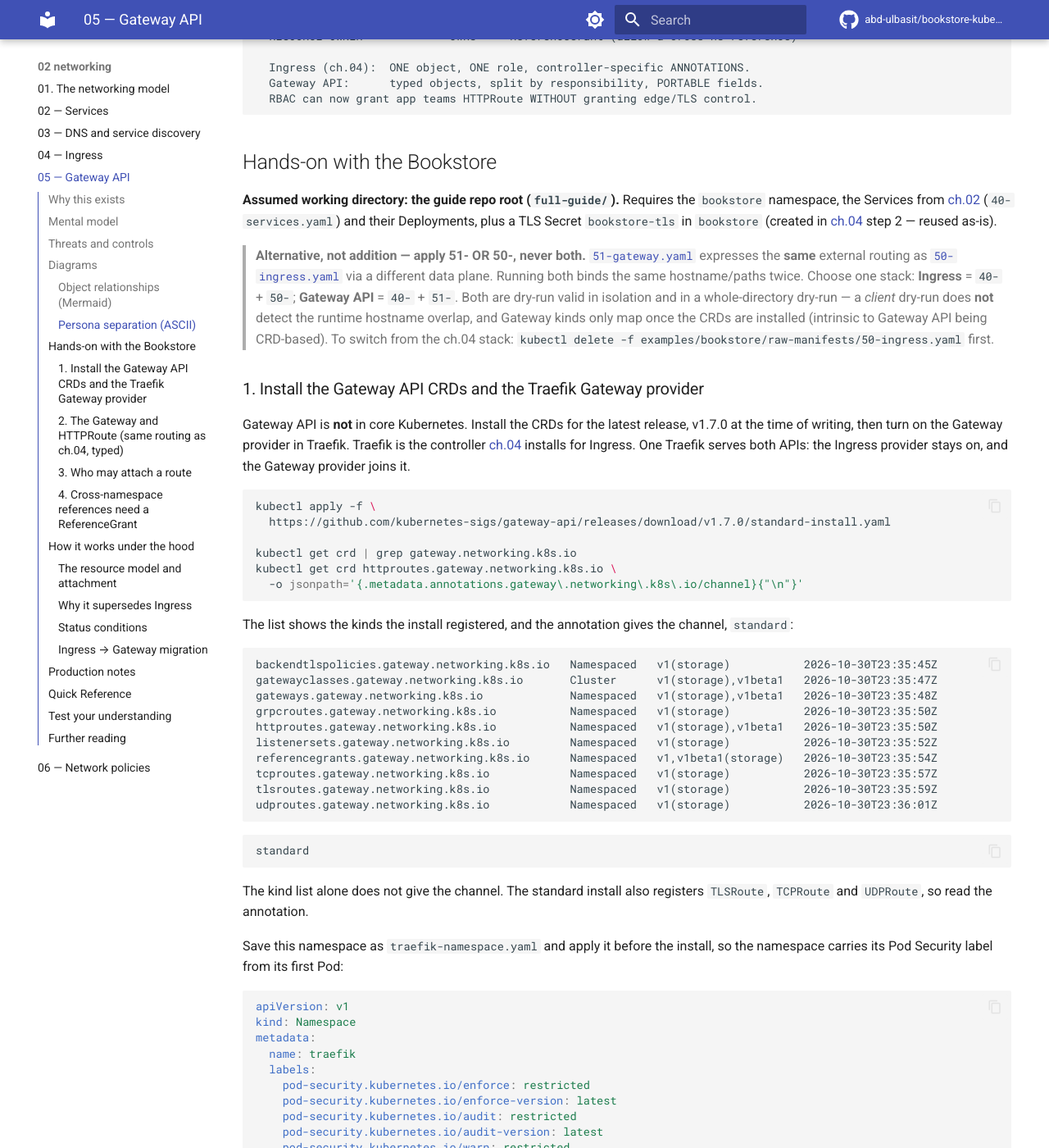
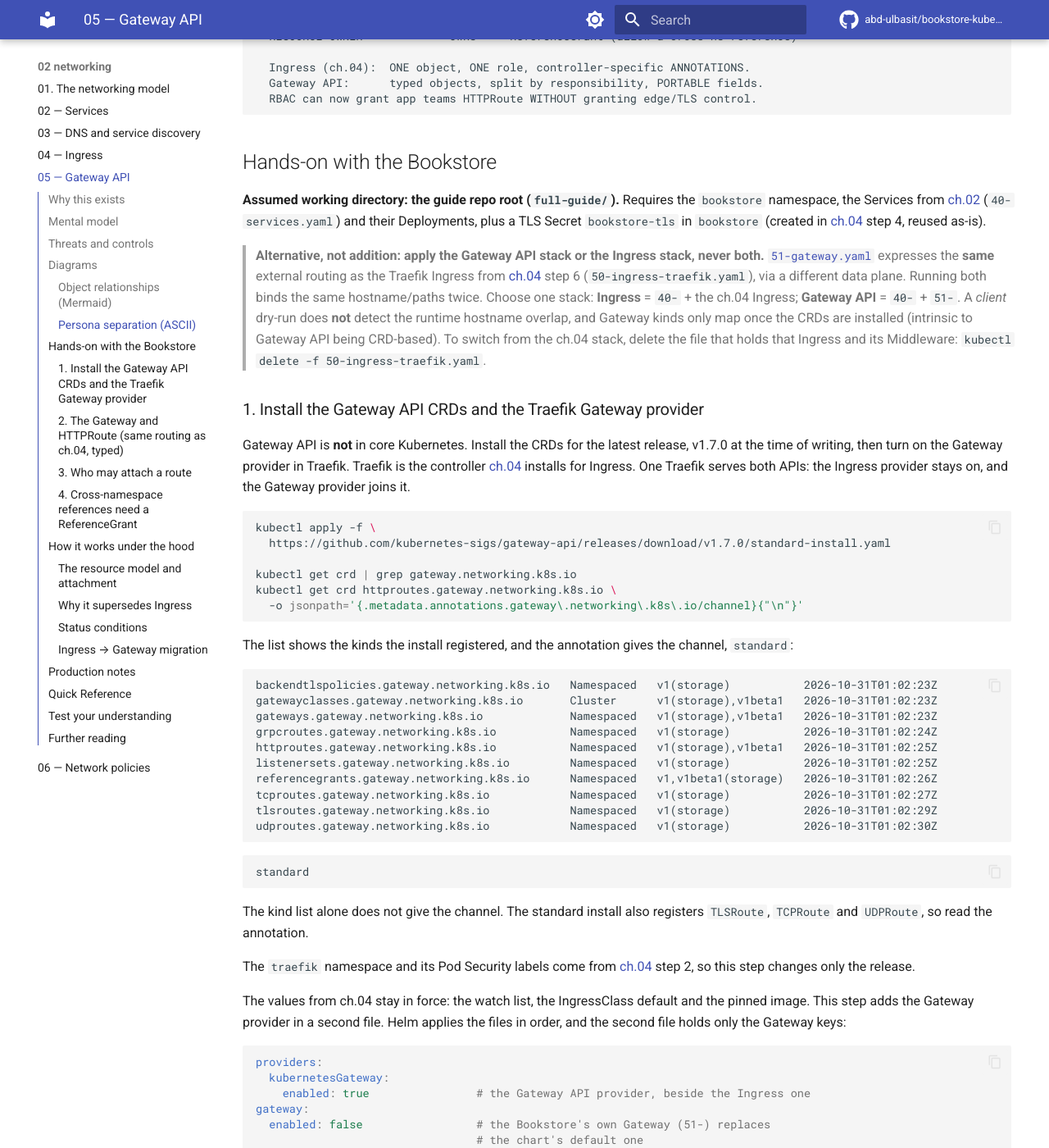
Before and after one commit to abd-ulbasit/bookstore-kubernetes-guide, an MkDocs documentation site: the page built from full-guide/02-networking/05-gateway-api.md, in a window 1280 px wide and 1400 px high, scrolled down 2816 px. Shown: the whole window at 82% size. Built offline with MkDocs 1.6.1 and Material for MkDocs 9.7.7, drawn with Linux system fonts in a browser that asks for light colours; comment, search, counter and statistics services are not loaded; some of the changed text lies outside the part shown.

Commit message:
networking: fix the ch.05 and ch.06 review findings
ch.05 (Gateway API): the Gateway keys are a second values file on top of
ch.04's, so the Ingress settings (watch list, IngressClass default, pinned
image) stay in force. The invalid versionOverride key is gone, the namespace
is no longer re-taught, and the kind port mappings carry listenAddress. The
TLS Secret is ch.04 step 4, and the TLS check reads the listener's
ResolvedRefs. The switch text names the ch.04 Traefik Ingress and its
Middleware, not the ingress-nginx file. The production note keeps only the
Gateway-provider part.

ch.06 (network policies): the policy file admits the traefik namespace, not
ingress-nginx, and carries the catalog-to-redis pair the readiness check
needs. The stale CNI text is corrected in the file, its kustomize and helm
copies, the values and the troubleshooting playbook. Step 3 adds a request
through the controller. Step 6 applies its except to a scratch label and
deletes the rule, so no Bookstore workload gets it. The matrix and diagram
show the redis edge. The threat rows say what is shown, and the cannot-do
list attributes the upstream items.

Captured blocks come from re-runs on the lab cluster, in transcripts
02-05.txt and 02-06.txt. Run 1 is kept below each run 2.

Co-Authored-By: Claude Haiku 5.5 <noreply@anthropic.com>

````diff
--- a/full-guide/02-networking/05-gateway-api.md
+++ b/full-guide/02-networking/05-gateway-api.md
@@ -17,11 +17,11 @@
 
 [ch.04](04-ingress.md) exposed the Bookstore, but exposed Ingress's ceilings:
 **everything beyond host/path is controller-specific annotation string-soup**
-(the Bookstore's `rewrite-target` is an annotation that only one controller
-reads), there is **one
-role** (no separation between the team that owns the cluster's edge/TLS and the
-team that owns *their* service's routes), it is **HTTP-only**, and the
-annotation surface is **unvalidated** (typos fail silently at the controller).
+(the Bookstore's path rewrite is a Traefik Middleware, attached through an
+annotation that only Traefik reads), there is **one role** (no separation
+between the team that owns the cluster's edge/TLS and the team that owns
+*their* service's routes), it is **HTTP-only**, and the annotation surface is
+**unvalidated** (typos fail silently at the controller).
 
 **Gateway API** is the project's answer: a set of **typed, portable CRDs** that
 expresses routing as first-class spec fields (not annotations), splits the
@@ -120,19 +120,20 @@ flowchart TB
 **Assumed working directory: the guide repo root (`full-guide/`).** Requires
 the `bookstore` namespace, the Services from [ch.02](02-services.md)
 (`40-services.yaml`) and their Deployments, plus a TLS Secret `bookstore-tls`
-in `bookstore` (created in [ch.04](04-ingress.md) step 2 — reused as-is).
+in `bookstore` (created in [ch.04](04-ingress.md) step 4, reused as-is).
 
-> **Alternative, not addition — apply 51- OR 50-, never both.**
+> **Alternative, not addition: apply the Gateway API stack or the Ingress
+> stack, never both.**
 > [`51-gateway.yaml`](../examples/bookstore/raw-manifests/51-gateway.yaml)
-> expresses the **same** external routing as
-> [`50-ingress.yaml`](../examples/bookstore/raw-manifests/50-ingress.yaml) via
-> a different data plane. Running both binds the same hostname/paths twice.
-> Choose one stack: **Ingress** = `40-` + `50-`; **Gateway API** = `40-` +
-> `51-`. Both are dry-run valid in isolation and in a whole-directory dry-run
-> — a *client* dry-run does **not** detect the runtime hostname overlap, and
-> Gateway kinds only map once the CRDs are installed (intrinsic to Gateway API
-> being CRD-based). To switch from the ch.04 stack:
-> `kubectl delete -f examples/bookstore/raw-manifests/50-ingress.yaml` first.
+> expresses the **same** external routing as the Traefik Ingress from
+> [ch.04](04-ingress.md) step 6 (`50-ingress-traefik.yaml`), via a different
+> data plane. Running both binds the same hostname/paths twice. Choose one
+> stack: **Ingress** = `40-` + the ch.04 Ingress; **Gateway API** = `40-` +
+> `51-`. A *client* dry-run does **not** detect the runtime hostname overlap,
+> and Gateway kinds only map once the CRDs are installed (intrinsic to Gateway
+> API being CRD-based). To switch from the ch.04 stack, delete the file that
+> holds that Ingress and its Middleware: `kubectl delete -f
+> 50-ingress-traefik.yaml`.
 
 ### 1. Install the Gateway API CRDs and the Traefik Gateway provider
 
@@ -156,16 +157,16 @@ channel, `standard`:
 
 <!-- gate: output -->
 ```text
-backendtlspolicies.gateway.networking.k8s.io   Namespaced   v1(storage)           2026-10-30T23:35:45Z
-gatewayclasses.gateway.networking.k8s.io       Cluster      v1(storage),v1beta1   2026-10-30T23:35:47Z
-gateways.gateway.networking.k8s.io             Namespaced   v1(storage),v1beta1   2026-10-30T23:35:48Z
-grpcroutes.gateway.networking.k8s.io           Namespaced   v1(storage)           2026-10-30T23:35:50Z
-httproutes.gateway.networking.k8s.io           Namespaced   v1(storage),v1beta1   2026-10-30T23:35:50Z
-listenersets.gateway.networking.k8s.io         Namespaced   v1(storage)           2026-10-30T23:35:52Z
-referencegrants.gateway.networking.k8s.io      Namespaced   v1,v1beta1(storage)   2026-10-30T23:35:54Z
-tcproutes.gateway.networking.k8s.io            Namespaced   v1(storage)           2026-10-30T23:35:57Z
-tlsroutes.gateway.networking.k8s.io            Namespaced   v1(storage)           2026-10-30T23:35:59Z
-udproutes.gateway.networking.k8s.io            Namespaced   v1(storage)           2026-10-30T23:36:01Z
+backendtlspolicies.gateway.networking.k8s.io   Namespaced   v1(storage)           2026-10-31T01:02:23Z
+gatewayclasses.gateway.networking.k8s.io       Cluster      v1(storage),v1beta1   2026-10-31T01:02:23Z
+gateways.gateway.networking.k8s.io             Namespaced   v1(storage),v1beta1   2026-10-31T01:02:23Z
+grpcroutes.gateway.networking.k8s.io           Namespaced   v1(storage)           2026-10-31T01:02:24Z
+httproutes.gateway.networking.k8s.io           Namespaced   v1(storage),v1beta1   2026-10-31T01:02:25Z
+listenersets.gateway.networking.k8s.io         Namespaced   v1(storage)           2026-10-31T01:02:25Z
+referencegrants.gateway.networking.k8s.io      Namespaced   v1,v1beta1(storage)   2026-10-31T01:02:26Z
+tcproutes.gateway.networking.k8s.io            Namespaced   v1(storage)           2026-10-31T01:02:27Z
+tlsroutes.gateway.networking.k8s.io            Namespaced   v1(storage)           2026-10-31T01:02:29Z
+udproutes.gateway.networking.k8s.io            Namespaced   v1(storage)           2026-10-31T01:02:30Z
 ```
 
 <!-- gate: output -->
@@ -176,54 +177,32 @@ standard
 The kind list alone does not give the channel. The standard install also
 registers `TLSRoute`, `TCPRoute` and `UDPRoute`, so read the annotation.
 
-Save this namespace as `traefik-namespace.yaml` and apply it before the
-install, so the namespace carries its Pod Security label from its first Pod:
+The `traefik` namespace and its Pod Security labels come from
+[ch.04](04-ingress.md) step 2, so this step changes only the release.
+
+The values from ch.04 stay in force: the watch list, the IngressClass default
+and the pinned image. This step adds the Gateway provider in a second file.
+Helm applies the files in order, and the second file holds only the Gateway
+keys:
 
 ```yaml
-apiVersion: v1
-kind: Namespace
-metadata:
-  name: traefik
-  labels:
-    pod-security.kubernetes.io/enforce: restricted
-    pod-security.kubernetes.io/enforce-version: latest
-    pod-security.kubernetes.io/audit: restricted
-    pod-security.kubernetes.io/audit-version: latest
-    pod-security.kubernetes.io/warn: restricted
-    pod-security.kubernetes.io/warn-version: latest
-```
-
-Save these values as `traefik-values.yaml`. They set the image digest, turn on
-the Gateway provider, and expose the controller on the NodePorts the kind
-cluster maps. The chart's own security settings stay as shipped: non-root,
-read-only root filesystem, every capability dropped:
-
-```yaml
-image:
-  digest: sha256:1336e85aaed293bd63d005086e0dd013b04078b26aaeb1c18b26a2f928af7e65  # docker.io/traefik:v3.7.16
-  versionOverride: v3.7.16       # the tag the digest was resolved from
 providers:
   kubernetesGateway:
-    enabled: true                # the Gateway API provider
+    enabled: true                # the Gateway API provider, beside the Ingress one
 gateway:
   enabled: false                 # the Bookstore's own Gateway (51-) replaces
                                  # the chart's default one
-service:
-  spec:
-    type: NodePort               # kind has no load balancer; see the port
-                                 # mapping below
-ports:
-  web:
-    nodePort: 30080
-  websecure:
-    nodePort: 30443
 ```
+
+Save it as `traefik-gateway-values.yaml`, then upgrade the ch.04 release in
+place. The release name and namespace stay the same:
 
 ```sh
 helm repo add traefik https://traefik.github.io/charts
 helm repo update traefik
 helm upgrade --install traefik traefik/traefik --version 42.2.0 \
-  --namespace traefik --values traefik-values.yaml
+  --namespace traefik --values traefik-values.yaml \
+  --values traefik-gateway-values.yaml
 ```
 
 The chart renders a GatewayClass named `traefik`. Read its `controllerName`,
@@ -264,11 +243,15 @@ nodes:
     extraPortMappings:
       - containerPort: 30080     # Traefik web NodePort
         hostPort: 80
+        listenAddress: "127.0.0.1"
         protocol: TCP
       - containerPort: 30443     # Traefik websecure NodePort
         hostPort: 443
+        listenAddress: "127.0.0.1"
         protocol: TCP
 ```
+
+`listenAddress` keeps the ports on localhost, as in ch.04 step 1.
 
 Without the mapping, forward the Service and send the requests in steps 2 and 4
 to port 8443 on the loopback address:
@@ -371,9 +354,21 @@ ResolvedRefs=True
 ```
 
 `Programmed=True` means Traefik has configured its data plane.
-`ResolvedRefs=True` means the TLS Secret and every backend Service resolved.
+The route's `ResolvedRefs=True` means every backend Service in its rules
+resolved. The TLS Secret is a listener condition, so read the listener's
+conditions for it:
 
-Check TLS with the certificate from [ch.04](04-ingress.md) step 2. Verify
+```sh
+kubectl get gateway bookstore -n bookstore \
+  -o jsonpath='{range .status.listeners[*]}{.name}: {range .conditions[*]}{.type}={.status} {end}{"\n"}{end}'
+```
+
+<!-- gate: output -->
+```text
+https: Accepted=True ResolvedRefs=True Programmed=True
+```
+
+Check TLS with the certificate from [ch.04](04-ingress.md) step 4. Verify
 against `tls.crt` rather than skipping verification with `-k`:
 
 ```sh
@@ -583,11 +578,16 @@ spec:
       name: catalog
 ```
 
-Save the grant as `referencegrant.yaml`, apply it, and check the route. Then
-fetch a book through the team's path:
+Save the grant as `referencegrant.yaml`, apply it, and wait until the route
+reports `ResolvedRefs=True`. The controller reconciles the grant a moment after
+the apply, so a check straight after the apply can still show the old value.
+Then fetch a book through the team's path:
 
 ```sh
 kubectl apply -f referencegrant.yaml
+kubectl wait httproute team-a-books -n team-a \
+  --for=jsonpath='{.status.parents[0].conditions[?(@.type=="ResolvedRefs")].status}'=True \
+  --timeout=60s
 kubectl get httproute team-a-books -n team-a -o jsonpath='{range .status.parents[0].conditions[*]}{.type}={.status} {.reason}{"\n"}{end}'
 curl -sS --cacert tls.crt https://bookstore.localdev.me/team-a/books -w "\nHTTP %{http_code}\n"
 ```
@@ -623,12 +623,10 @@ another needs a `ReferenceGrant` in the Secret's namespace, with `from` set to
 the Gateway and `to` set to `Secret`.
 
 > **Lineage note.** `51-gateway.yaml` is the **Gateway-API alternative** to
-> `50-ingress.yaml`; the Bookstore ships both so the guide can teach the
-> migration, but a running cluster uses exactly one.
-> [ch.06](06-network-policies.md) (`60-networkpolicy.yaml`) restricts the
-> controller-to-app edges with an allow rule that names the controller's
-> namespace. Both stacks run Traefik in `traefik`, so that rule works for
-> either one once it names that namespace.
+> the Traefik Ingress from [ch.04](04-ingress.md) step 6. A running cluster
+> uses exactly one. [ch.06](06-network-policies.md)
+> (`60-networkpolicy.yaml`) restricts the controller-to-app edges with an
+> allow rule that names the `traefik` namespace, which both stacks use.
 
 ## How it works under the hood
 
@@ -656,8 +654,8 @@ the listener's `hostname`. A route must also name the Gateway in its
   **schema-validated `spec`**, rejected at apply if malformed (vs. Ingress
   annotations failing silently at the controller).
 - **Portability:** the Bookstore's rewrite is the **core `URLRewrite` filter**,
-  identical across conformant implementations — unlike
-  `nginx.ingress.kubernetes.io/rewrite-target`. Conformance is tested by the
+  identical across conformant implementations, where the ch.04 rewrite is a
+  Traefik Middleware that only Traefik reads. Conformance is tested by the
   project, so behavior is consistent.
 - **Role-oriented & RBAC-friendly:** infra owns GatewayClass/Gateway; apps own
   routes. RBAC can grant a team **HTTPRoute** in their namespace **without**
@@ -695,8 +693,8 @@ the route says so itself, which Ingress does not. Step 3 showed a refusal with
 2. **Infra**: create `GatewayClass` + `Gateway` (listeners + TLS — reuse the
    existing TLS Secret, as the Bookstore does).
 3. **App**: translate each Ingress rule into **HTTPRoute** rules; replace
-   annotation behaviors with **typed filters** (the Bookstore's
-   `rewrite-target` → `URLRewrite`/`ReplacePrefixMatch`).
+   annotation behaviors with **typed filters** (the Bookstore's Traefik
+   Middleware → `URLRewrite`/`ReplacePrefixMatch`).
 4. Run **in parallel on a test hostname**, verify via **status conditions** +
    real requests, then cut traffic over and **remove the Ingress** (the
    Bookstore keeps both files only as teaching artifacts; never both live).
@@ -729,13 +727,11 @@ the route says so itself, which Ingress does not. Step 3 showed a refusal with
 > namespace label in step 3 is an approval, so no team's RBAC may set labels
 > on its own namespace.
 
-> **In production:** the controller holds the keys. The lab's Traefik
-> ClusterRole, rendered with the Gateway provider on, grants `get`, `list` and
-> `watch` on Secrets in every namespace. `providers.kubernetesGateway.namespaces`
-> limits the namespaces the controller watches, but the permission itself
-> stays cluster-wide. Pin the chart, keep the controller's namespace under the
-> strictest policy you run, and read [ch.04](04-ingress.md) for the controller
-> threats this chapter does not repeat.
+> **In production:** list the namespaces the controller watches for Gateway
+> routes in `providers.kubernetesGateway.namespaces`. The list narrows what
+> Traefik routes, not its RBAC: the chart's ClusterRole still reads Secrets in
+> every namespace. Keep the controller's namespace under the strictest policy
+> you run. [ch.04](04-ingress.md) covers that controller threat in full.
 
 > **In production:** **gate on status conditions in automation.** CI/CD and
 > GitOps ([Part 07 ch.04](../07-delivery/04-gitops-argocd.md)) should block
@@ -862,10 +858,13 @@ Checklist:
 4. **The Bookstore's Gateway and HTTPRoute are both in `bookstore`. A platform team moves the Gateway to a shared `edge` namespace and keeps the route in `bookstore`. What must change, and which object controls each part?**
    <details><summary>Show answer</summary>
 
-   Attachment is the Gateway owner's decision. The `edge` Gateway's
-   `allowedRoutes` must select the `bookstore` namespace, for example with a
-   label selector, and the `bookstore` namespace must carry that label. No
-   ReferenceGrant governs the attachment. The route's backends are Services in
+   Two things change. The route's `parentRefs` must name the Gateway's
+   namespace, `namespace: edge`. Without it the route looks for the Gateway in
+   its own namespace, never finds it, and never attaches. Attachment is the
+   Gateway owner's decision: the `edge` Gateway's `allowedRoutes` must select
+   the `bookstore` namespace, for example with a label selector, and the
+   `bookstore` namespace must carry that label. No ReferenceGrant governs the
+   attachment. The route's backends are Services in
    `bookstore`, and the route sits there too, so nothing crosses a namespace
    for them. The exception is the TLS Secret: if it stays in `bookstore` while
    the Gateway runs in `edge`, the `bookstore` namespace needs a
````
Also changed, not shown: full-guide/02-networking/06-network-policies.md (+133 -95 lines), full-guide/08-day-2-operations/03-troubleshooting-playbook.md (+2 -2 lines), 7 other files.
